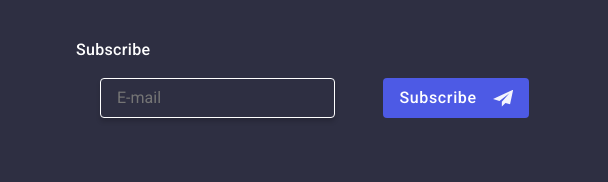
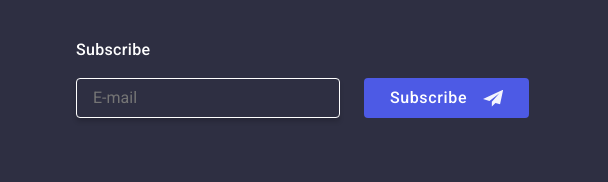
Before and after one commit to SerhiiMarchenko333/goit-markup-hw-05, a plain HTML site: page index.html in a window 1280 px wide. Shown: the part 3245-3427 px from the top of the page, 672-1280 px from the left. Drawn offline with nearby package versions, Linux system fonts and the light colour scheme.

Commit message:
HW5_7try

```diff
--- a/css/styles.css
+++ b/css/styles.css
@@ -555,7 +555,6 @@ display: flex;
             justify-content: center;
             gap: 16px;
             align-items: center;
-            margin-left: 24px;
 }
 
 .footer-subscribe-icon {
--- a/index.html
+++ b/index.html
@@ -475,7 +475,7 @@
         <div class="footer-subscribe">
           <p class="footer-subscribe-text">Subscribe</p>
           <form class="footer-form">
-            <label for="footer-email" class="footer-email-label"></label>
+            <label for="footer-email" class="footer-email-label">
               <input
                 type="email"
                 name="footer-email"
@@ -483,6 +483,7 @@
                 class="footer-input"
                 placeholder="E-mail"
               />
+            </label>
             <button type="submit" class="footer-btn">
               Subscribe
               <svg class="social-links" width="20" height="20">
```
Lines whose indentation alone changed are shown as unchanged.
